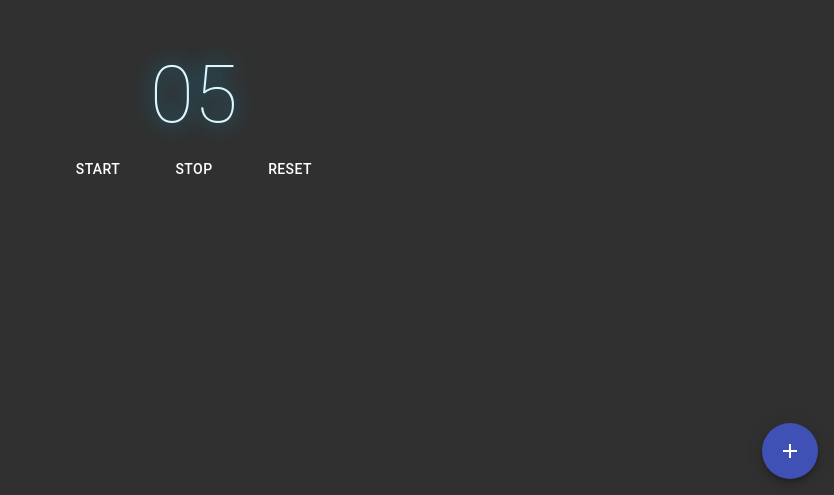
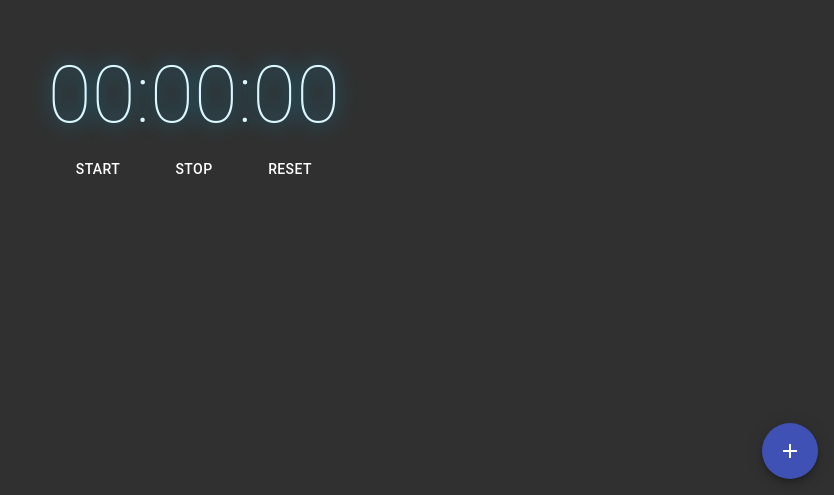
Before and after one commit to ryananthonydiaz/GYM-TIMER, a React (Create React App) app: page / in a window 1280 px wide. Shown: the part 305-800 px from the top of the page, without its empty margins (446-1280 px from the left). Built offline with nearby package versions, Linux system fonts and the light colour scheme.

Commit message:
main logic completed for timer clock type

```diff
--- a/src/timers/Timer.jsx
+++ b/src/timers/Timer.jsx
@@ -35,14 +35,32 @@ const useStyles = makeStyles(theme => ({
 
 function StandardRunningClock() {
   const classes = useStyles();
+  const [timerRunning, setTimerRunning] = useState(false);
+  const [countDownRunning, setCountDownRunning] = useState(false);
   const [countDown, setCountDown] = useState(10);
   const [hours, setHours] = useState(0);
   const [minutes, setMinutes] = useState(0);
   const [seconds, setSeconds] = useState(0);
 
+  const startClock = () => {
+    // If the clock is paused/stopped at 00:00:00
+    if (hours === 0 && minutes === 0 && seconds === 0 && timerRunning === false) {
+      setCountDownRunning(true)
+      setCountDown(10);
+      setTimerRunning(true)
+    }
+  }
+
+  const reset = () => {
+    setHours(0);
+    setMinutes(0);
+    setSeconds(0);
+  }
+
   const tenSecondCountDown = () => setCountDown(cntDown => cntDown - 1);
 
   const stopWatch = () => {
+    if (timerRunning === true) {
       if (seconds === 59) {
         if (minutes === 59) {
           setHours(hrs => hrs + 1);
@@ -56,13 +74,15 @@ function StandardRunningClock() {
         setSeconds(secs => secs + 1);
       }
     }
+  }
 
-  let time;
-  if (countDown === 0) {
-    time = `${hours.toString().padStart(2, '0')}:${minutes.toString().padStart(2, '0')}:${seconds.toString().padStart(2, '0')}`;
-  } else {
-    time = <CountDown countDown={countDown} setCountDown={setCountDown} />;
-  }
+  const clock = `${hours.toString().padStart(2, '0')}:${minutes.toString().padStart(2, '0')}:${seconds.toString().padStart(2, '0')}`;
+  const tMinus = (
+                  <CountDown
+                    countDown={countDown}
+                    setCountDown={setCountDown}
+                  />
+                );
 
   useEffect(() => {
     let stopWatchInterval = null;
@@ -72,16 +92,16 @@ function StandardRunningClock() {
     }
 
     return () => clearInterval(stopWatchInterval);
-  }, [seconds, minutes, countDown]);
+  }, [seconds, minutes, countDown, timerRunning]);
 
   return (
     <>
       <div className={classes.clock}>
-        {time}
+        {countDownRunning === true && countDown > 0 ? tMinus : clock}
         <div className={classes.buttons}>
-          <Button className={classes.button} onClick={() => console.log('1')}>Start</Button>
-          <Button className={classes.button} onClick={() => console.log('2')}>Stop</Button>
-          <Button className={classes.button} onClick={() => console.log('3')}>Reset</Button>
+          <Button className={classes.button} onClick={startClock}>Start</Button>
+          <Button className={classes.button} onClick={() => setTimerRunning(false)}>Stop</Button>
+          <Button className={classes.button} onClick={reset}>Reset</Button>
         </div>
       </div>
 
```
Lines whose indentation alone changed are shown as unchanged.
